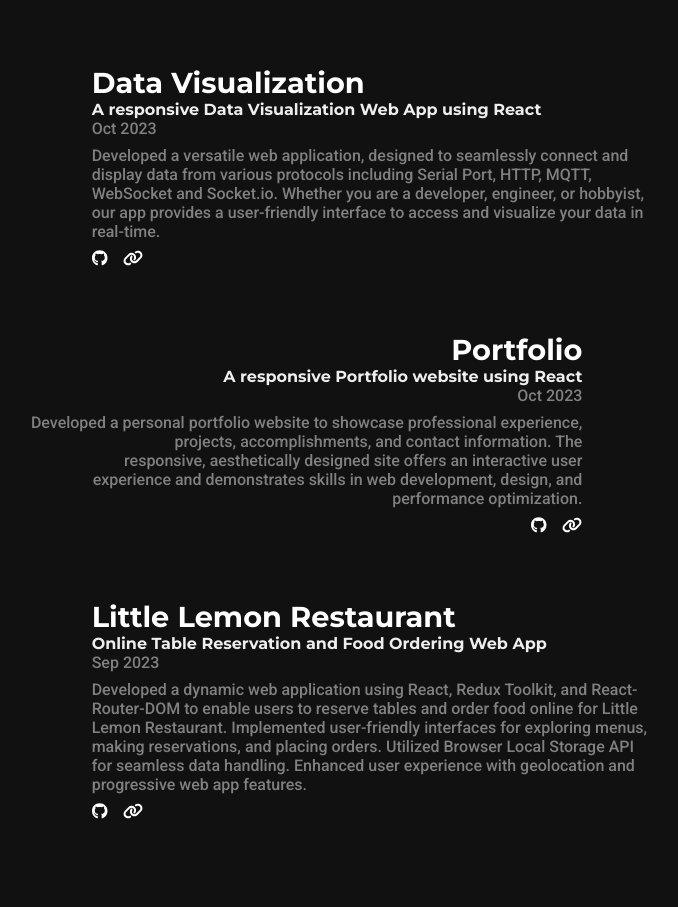
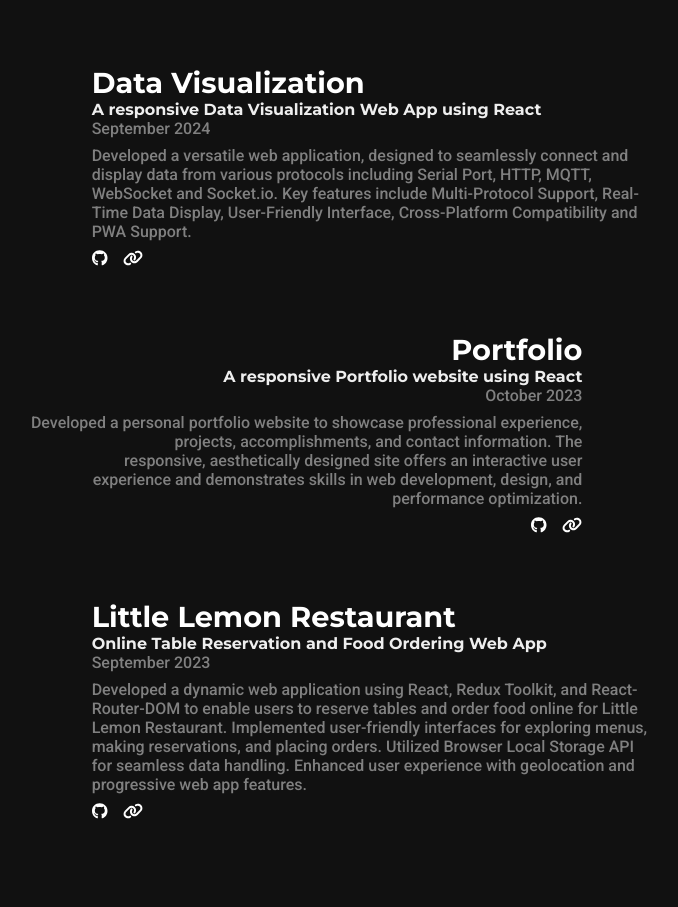
Before and after one commit to abhisheksharma1310/abhisheksharma1310.github.io, a React (Create React App) app: page / in a window 1280 px wide. Shown: the part 1745-2652 px from the top of the page, without its empty margins (303-981 px from the left). Built offline with nearby package versions, Linux system fonts and the light colour scheme.

Commit message:
added new project

```diff
--- a/src/data/projects.js
+++ b/src/data/projects.js
@@ -2,8 +2,8 @@ const projects = [
   {
     title: "Data Visualization",
     description: "A responsive Data Visualization Web App using React",
-    duration: "Oct 2023",
-    details: `Developed a versatile web application, designed to seamlessly connect and display data from various protocols including Serial Port, HTTP, MQTT, WebSocket and Socket.io. Whether you are a developer, engineer, or hobbyist, our app provides a user-friendly interface to access and visualize your data in real-time.`,
+    duration: "September 2024",
+    details: `Developed a versatile web application, designed to seamlessly connect and display data from various protocols including Serial Port, HTTP, MQTT, WebSocket and Socket.io. Key features include Multi-Protocol Support, Real-Time Data Display, User-Friendly Interface, Cross-Platform Compatibility and PWA Support.`,
     img: "https://i.ibb.co/5kN7B8n/Data-Visualization-app-mockup.png",
     links: {
       github: "https://github.com/abhisheksharma1310/data-visualizer",
@@ -13,7 +13,7 @@ const projects = [
   {
     title: "Portfolio",
     description: "A responsive Portfolio website using React",
-    duration: "Oct 2023",
+    duration: "October 2023",
     details: `Developed a personal portfolio website to showcase professional experience, projects, accomplishments, and contact information. The responsive, aesthetically designed site offers an interactive user experience and demonstrates skills in web development, design, and performance optimization.`,
     img: "https://i.ibb.co/N9z8LsL/portfolio-mockup-rbg.png",
     links: {
@@ -25,7 +25,7 @@ const projects = [
   {
     title: "Little Lemon Restaurant",
     description: "Online Table Reservation and Food Ordering Web App",
-    duration: "Sep 2023",
+    duration: "September 2023",
     details: `Developed a dynamic web application using React, Redux Toolkit, and React-Router-DOM to enable users to reserve tables and order food online for Little Lemon Restaurant. Implemented user-friendly interfaces for exploring menus, making reservations, and placing orders. Utilized Browser Local Storage API for seamless data handling. Enhanced user experience with geolocation and progressive web app features.`,
     img: "https://i.ibb.co/R3sYZKR/little-lemon-mockup-nobg.png",
     links: {
```
